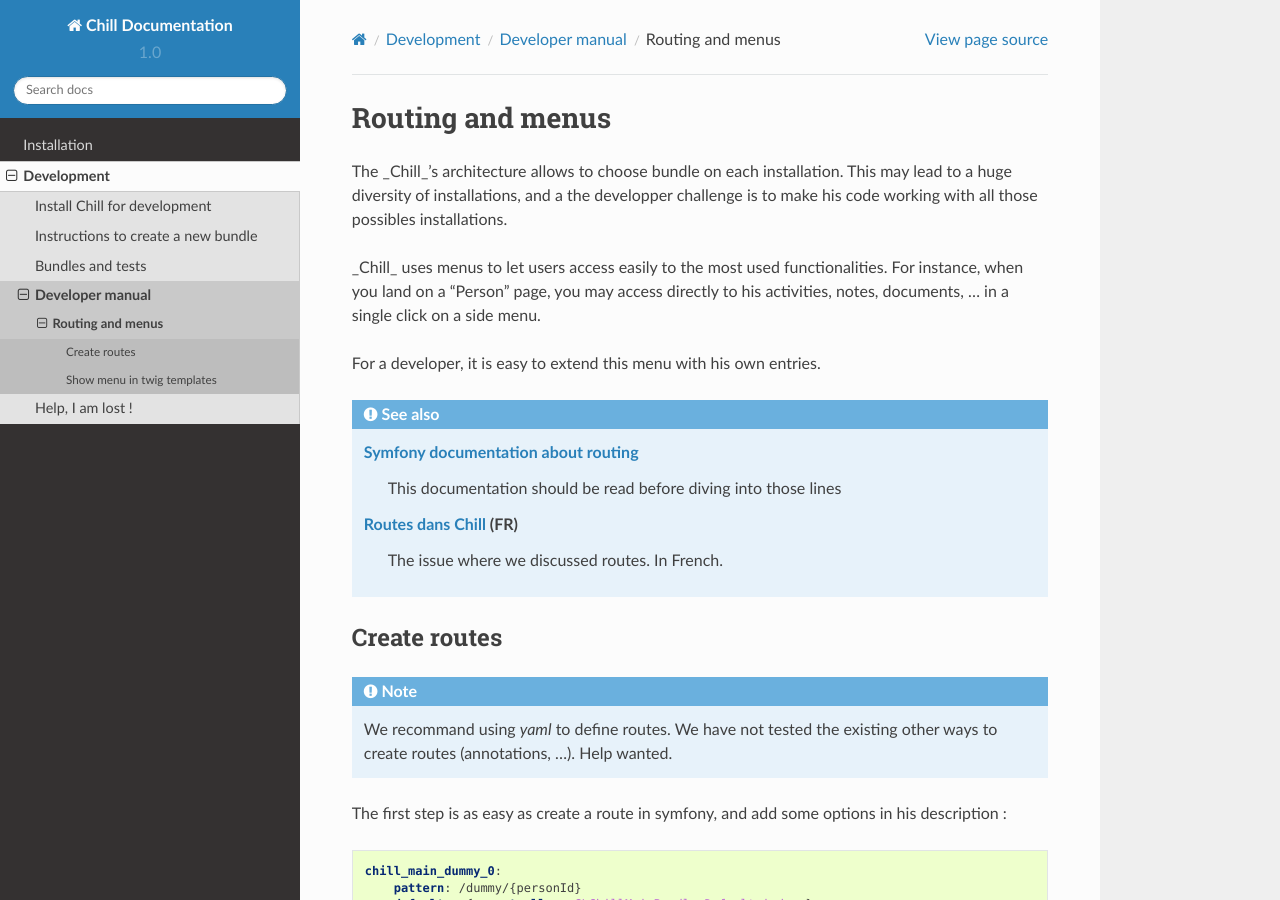
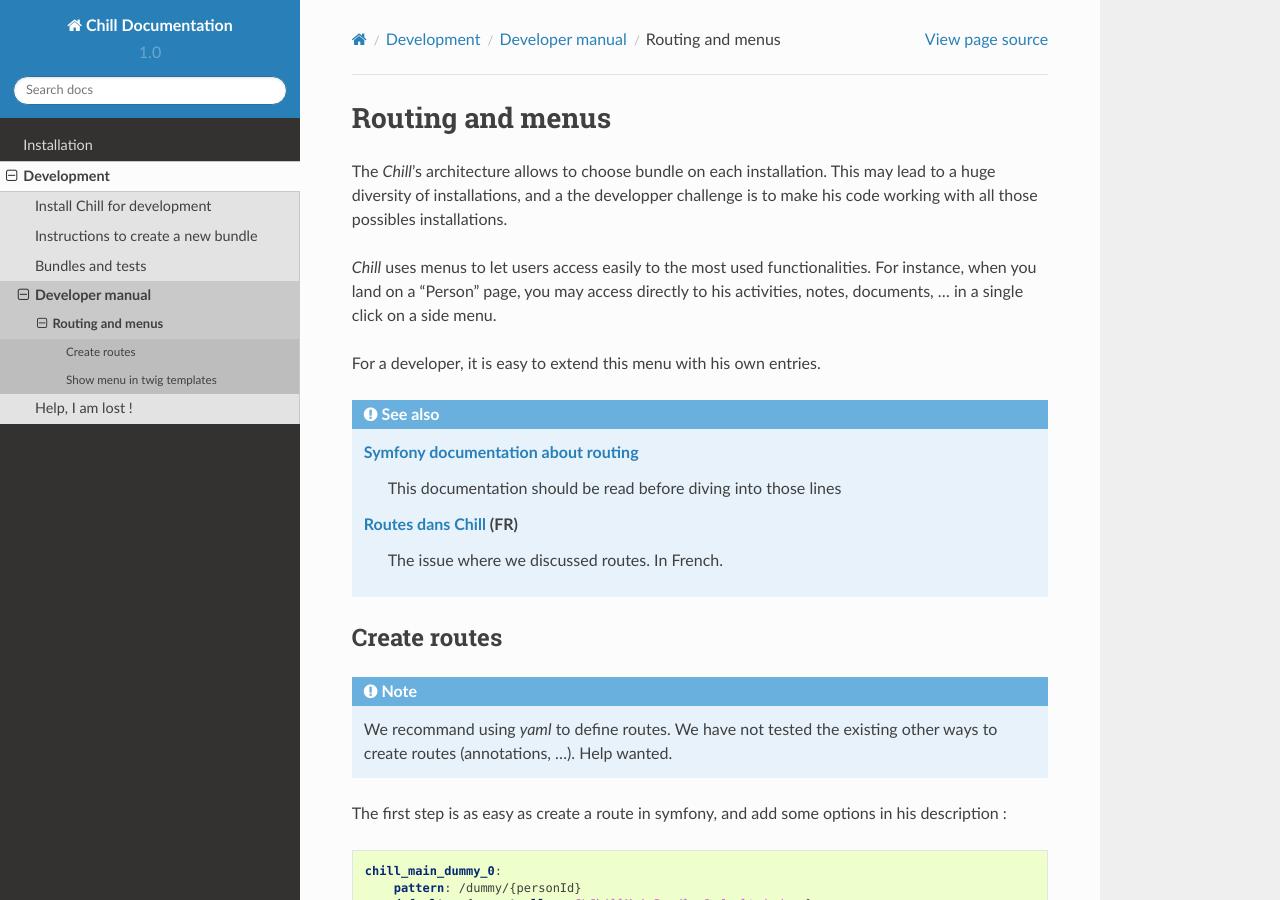
Before and after one commit to Chill-project/Documentation, a Sphinx documentation site: the page built from source/development/manual/routing-and-menus.rst, in a window 1280 px wide and 900 px high. Built offline with Sphinx 7.4.7 and the Read the Docs theme 2.0.0, drawn with Linux system fonts in a browser that asks for light colours.

Commit message:
typo in structure to emphasis

```diff
--- a/source/development/manual/routing-and-menus.rst
+++ b/source/development/manual/routing-and-menus.rst
@@ -10,9 +10,9 @@ Routing and menus
 *****************
 
 
-The _Chill_'s architecture allows to choose bundle on each installation. This may lead to a huge diversity of installations, and a the developper challenge is to make his code working with all those possibles installations.
+The *Chill*'s architecture allows to choose bundle on each installation. This may lead to a huge diversity of installations, and a the developper challenge is to make his code working with all those possibles installations.
 
-_Chill_ uses menus to let users access easily to the most used functionalities. For instance, when you land on a "Person" page, you may access directly to his activities, notes, documents, ... in a single click on a side menu.
+*Chill* uses menus to let users access easily to the most used functionalities. For instance, when you land on a "Person" page, you may access directly to his activities, notes, documents, ... in a single click on a side menu.
 
 For a developer, it is easy to extend this menu with his own entries.
 
```
